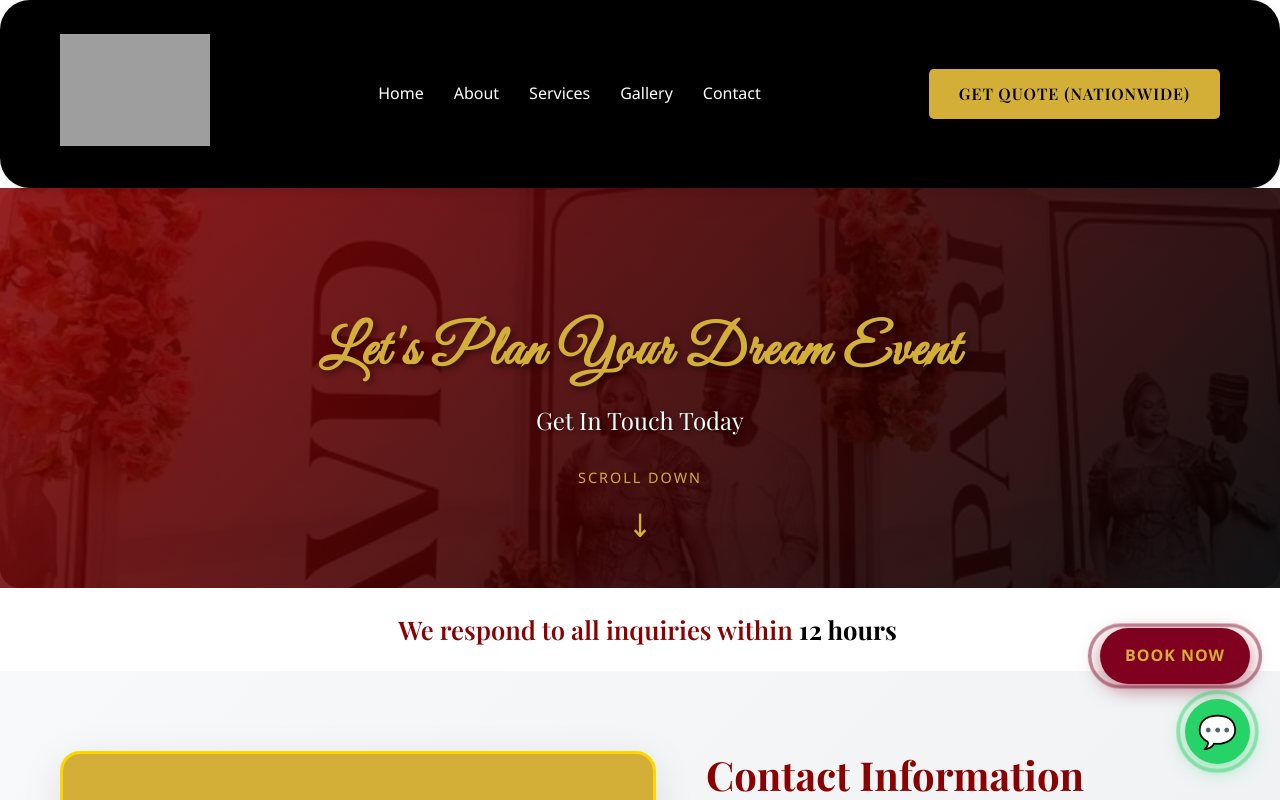
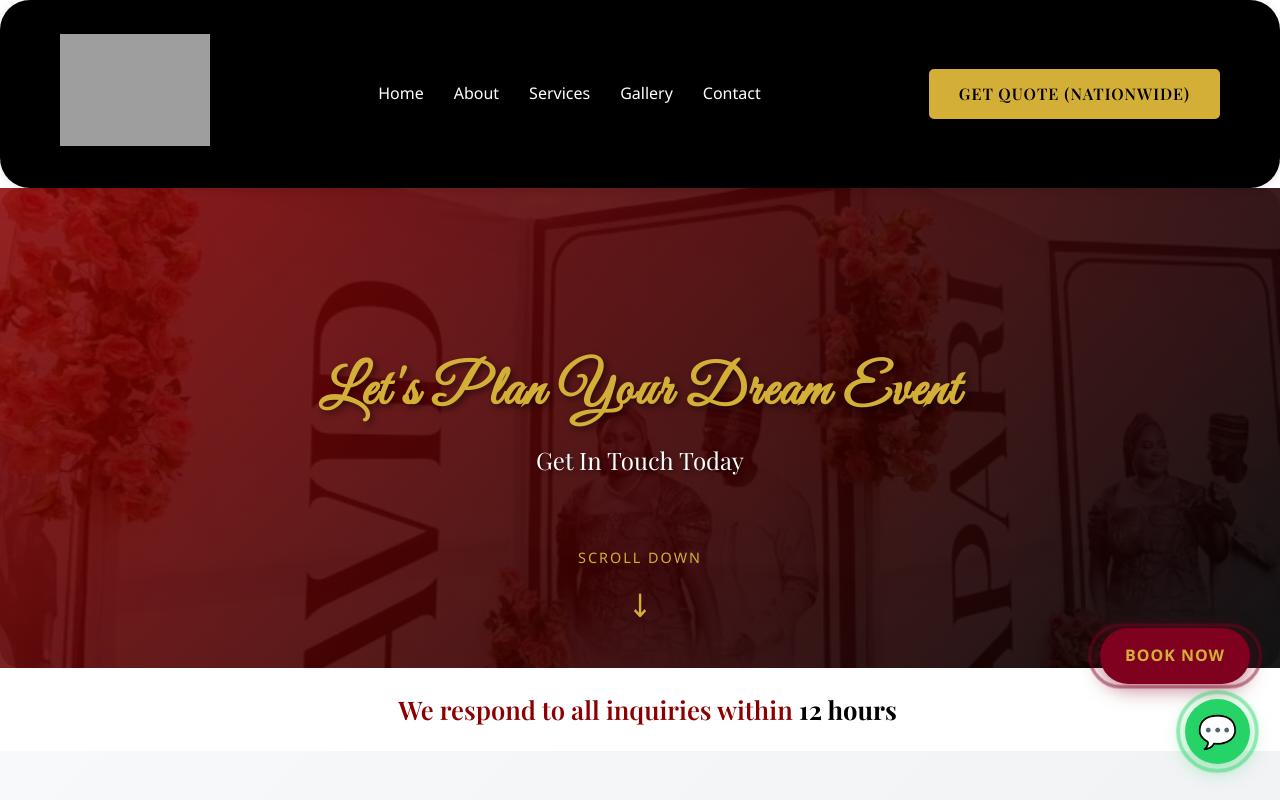
Before and after one commit to M-Web801/Igos-events, a React (Create React App) app: page /contact in a window 1280 px wide. Shown: the top 800 px of the page. Built offline with nearby package versions, Linux system fonts and the light colour scheme; grey boxes are pictures that could not be loaded; a web font is replaced by a local one.

Commit message:
Fix hero background images on mobile and move banner.jpg to public folder and update CSS path

```diff
--- a/src/styles/Contact.css
+++ b/src/styles/Contact.css
@@ -2,18 +2,19 @@
 /* Hero Section */
 .contact-hero {
   position: relative;
-  height: 50vh;
+  height: 60vh;
   min-height: 400px;
   display: flex;
   align-items: center;
   justify-content: center;
   background: linear-gradient(135deg, #1a1a1a 0%, #000 100%);
-  background-image: url('/gallery/banner.jpg');
+  background-image: url('/banner.jpg');
   border-radius: 20px;
   background-size: cover;
   background-position: center;
-  background-attachment: fixed;
+  background-attachment: scroll;
 }
+
 .hero-scroll {
   position: absolute;
   bottom: 30px;
@@ -630,7 +631,7 @@
 /* Mobile adjustments */
 @media (max-width: 768px) {
   .contact-hero {
-    min-height: 80vh;
+    min-height: 50vh;
     padding: 60px 15px 40px;
     background-attachment: scroll !important;
   }
--- a/src/styles/Hero.css
+++ b/src/styles/Hero.css
@@ -11,8 +11,8 @@
   border-radius: 10px;
   margin: 10px;
   overflow: hidden;
-  background-attachment: fixed;
-  padding: 80px 20px 60px; /* Add padding for mobile */
+  background-attachment: scroll;
+  padding: 80px 20px 60px;
 }
 
 .hero-content {
@@ -177,7 +177,7 @@
 /* Mobile adjustments */
 @media (max-width: 768px) {
   .hero {
-    min-height: 80vh;
+    min-height: 70vh;
     padding: 60px 15px 40px;
     background-attachment: scroll !important;
   }
--- a/src/styles/Services.css
+++ b/src/styles/Services.css
@@ -3,7 +3,7 @@
 .services-hero {
   position: relative;
   height: 60vh;
-  min-height: 400px;
+  min-height: 70vh;
   display: flex;
   align-items: center;
   justify-content: center;
@@ -12,7 +12,8 @@
   border-radius: 20px;
   background-size: cover;
   background-position: center;
-  background-attachment: fixed;
+  background-repeat: no-repeat;
+  background-attachment: scroll;
 }
 
 .services-hero-overlay {
@@ -756,7 +757,7 @@
 /* Mobile adjustments */
 @media (max-width: 768px) {
   .services-hero {
-    min-height: 80vh;
+    min-height: 60vh;
     padding: 60px 15px 40px;
     background-attachment: scroll !important;
   }
```
Also changed, not shown: public/banner.jpg (renamed from public/gallery/banner.jpg).
